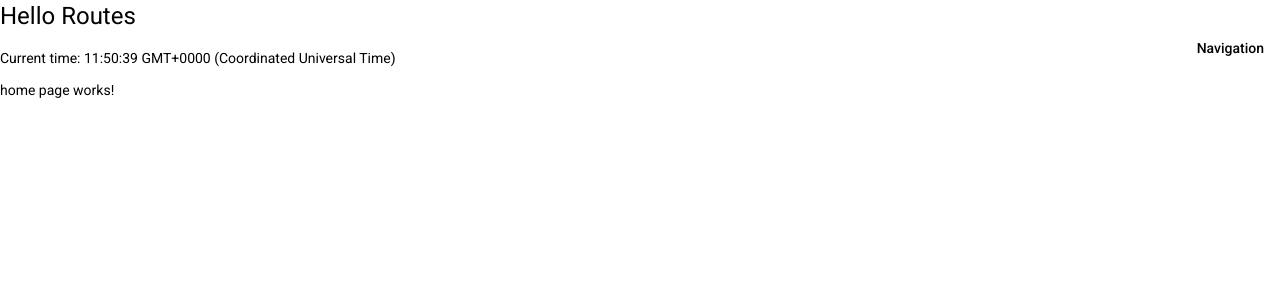
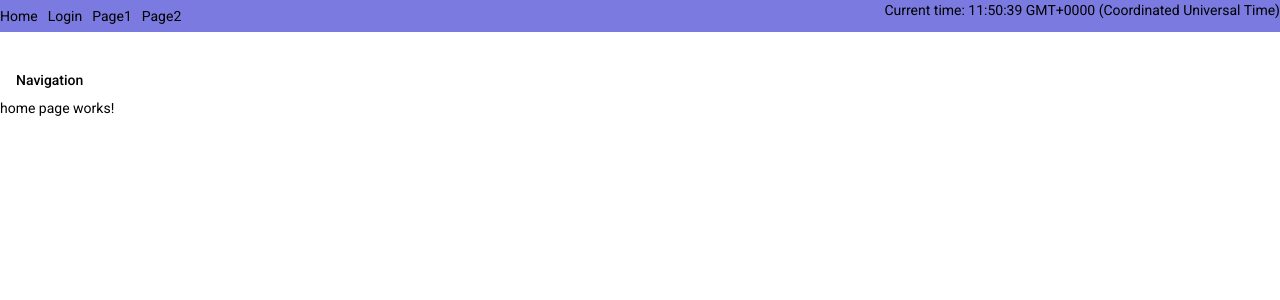
Before and after one commit to Texterly/Routes-App, an Angular app: page / in a window 1280 px wide. Shown: the top 300 px of the page. Built offline with nearby package versions, Linux system fonts and the light colour scheme.

Commit message:
realize navigation line

```diff
--- a/src/app/app.component.html
+++ b/src/app/app.component.html
@@ -1,8 +1,16 @@
 <div class="container">
-  <div>
-    <h1>Hello Routes</h1>
+  <nav>
+    <div class="nav">
+      <div><a routerLink="">Home</a></div>
+      <div><a routerLink="/login">Login</a></div>
+      <div><a routerLink="/page1">Page1</a></div>
+      <div><a routerLink="/page2">Page2</a></div>
+    </div>
+    <div class="currTime">
       <!--    <p>Current time: {{ time }}</p>-->
       <p>Current time: {{ currentTime$ | async }}</p>
+    </div>
+  </nav>
 </div>
 <div>
   <button mat-button [matMenuTriggerFor]="menu">Navigation</button>
@@ -13,5 +21,4 @@
     <button mat-menu-item><a routerLink="/page2">Page2</a></button>
   </mat-menu>
 </div>
-</div>
 <router-outlet></router-outlet>
--- a/src/app/app.component.scss
+++ b/src/app/app.component.scss
@@ -1,13 +1,27 @@
 .container {
-  display: flex;
-  justify-content: space-between;
+  .nav {
+    display: flex;
+    align-items: center;
+
+    div {
+      margin-right: 10px;
+      a {
+        text-decoration: none;
+        color: #000000;
+      }
+      :hover {
+        background-color: #2d2d91;
+      }
+    }
+  }
 }
 
 button {
   margin-top: 30px;
 }
 
-a {
-  text-decoration: none;
-  color: #000000;
+nav {
+  display: flex;
+  justify-content: space-between;
+  background-color: #7a7ae0;
 }
--- a/src/app/app.module.ts
+++ b/src/app/app.module.ts
@@ -11,6 +11,7 @@ import { BrowserAnimationsModule } from '@angular/platform-browser/animations';
 import { MatMenuModule } from '@angular/material/menu';
 import { MatButtonModule } from '@angular/material/button';
 import { UserServiceService } from './services/user-service.service';
+import { FormsModule, ReactiveFormsModule } from '@angular/forms';
 
 @NgModule({
   declarations: [
@@ -26,6 +27,8 @@ import { UserServiceService } from './services/user-service.service';
     BrowserAnimationsModule,
     MatButtonModule,
     MatMenuModule,
+    FormsModule,
+    ReactiveFormsModule,
   ],
   providers: [UserServiceService],
   bootstrap: [AppComponent]
```
Also changed, not shown: src/app/components/login/login.component.html (line endings or trailing spaces), src/app/components/login/login.module.ts (added), src/app/modules/user.module.ts (added). Lines whose indentation alone changed are shown as unchanged.
